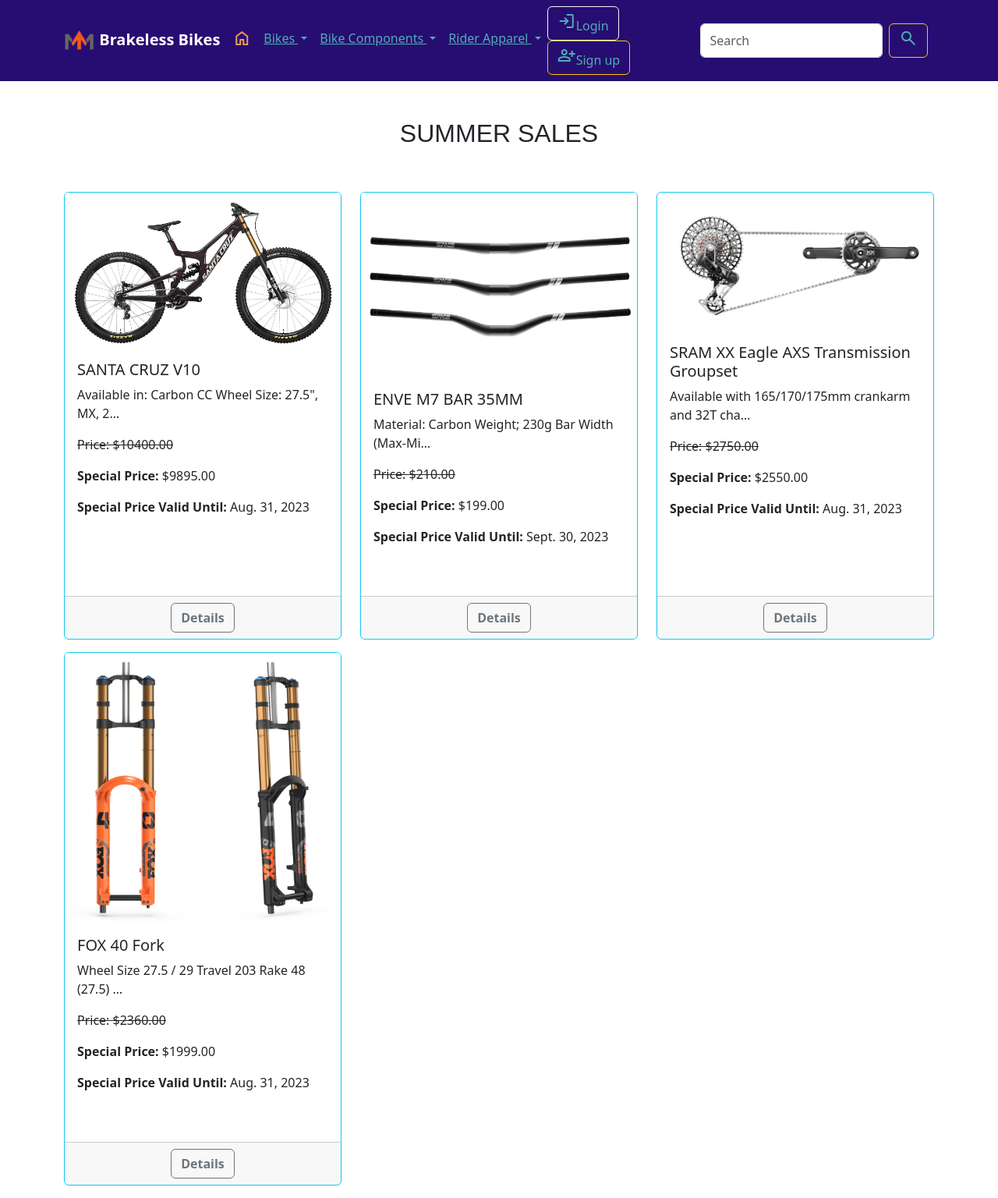
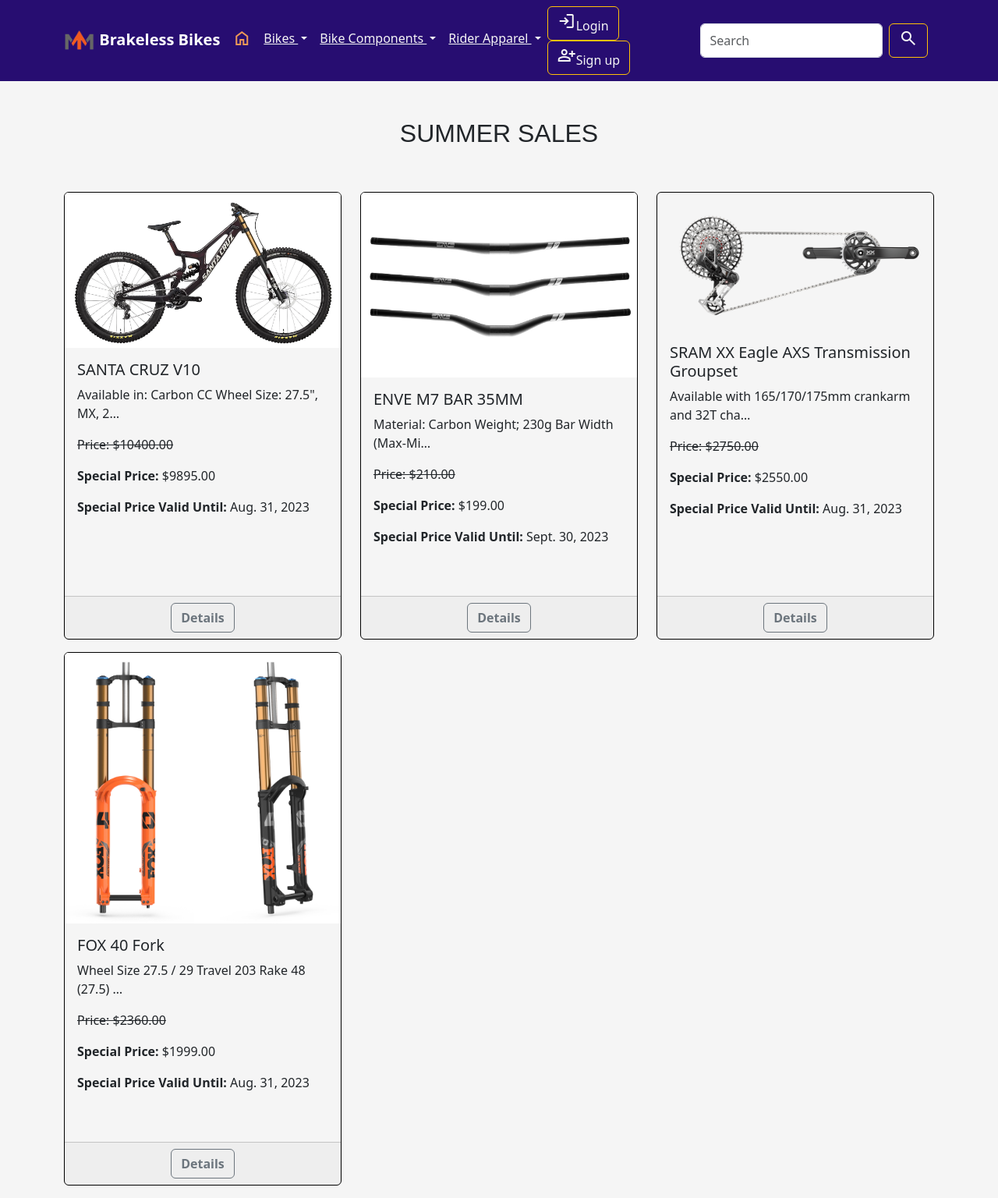
Before and after one commit to madmad89/BrakelessBikeStore, a Django app: page / in a window 1280 px wide. Shown: the whole page at 78% size. Run offline with Django 4.2, Linux system fonts and the light colour scheme; data comes from the database, SQL or seed files in the repository; both versions use the stored data as it was after the commit.

Commit message:
update color navbar, homepage and card

```diff
--- a/templates/home_page.html
+++ b/templates/home_page.html
@@ -5,7 +5,8 @@
 {% block title %} Home Page {% endblock %}
 
 {% block content %}
-{#    <div style="background-image: url('static/bicycle_images/green_action1.jpg'); background-size: cover;">#}
+{#    <div style="background-size: cover; background: url('static/bicycle_images/green_action1.jpg')">#}
+    <div style="background-color: #F5F5F5FF">
         <div class="container-lg">
             <div class="mb-4 text-center" style="font-family: Druk,fantasy">
                 <br><br>
@@ -15,7 +16,7 @@
             <div class="row">
                 {% for product in products %}
                     <div class="col-md-4 mb-3">
-                    <div class="card border-info mb-3 h-100">
+                        <div class="card border-black mb-3 h-100" style="background-color: whitesmoke">
                             {% if product.special_price %}
                                 <img src="{{ product.image.url }}" class="card-img-top" alt="{{ product.name }}">
                             {% endif %}
--- a/templates/nav_bar.html
+++ b/templates/nav_bar.html
@@ -17,12 +17,12 @@
                 </li>
                 {% for category in categories %}
                     <li class="nav-item dropdown">
-                        <a class="nav-link dropdown-toggle text-decoration-underline" style="color: #4faeb4;" href="#" role="button"
+                        <a class="nav-link dropdown-toggle text-decoration-underline" style="color: whitesmoke" href="#" role="button"
                             data-bs-toggle="dropdown"
                             aria-expanded="false">
                             {{ category.name }}
                         </a>
-                        <ul class="dropdown-menu" style="background-color: #4faeb4;">
+                        <ul class="dropdown-menu" style="background-color: whitesmoke">
                             {% for subcategory in category.subcategories %}
                                 <li><a class="dropdown-item"
                                         href="{% url 'category_details' subcategory.id %}">{{ subcategory.name }}</a>
@@ -39,9 +39,9 @@
                             <div class="dropdown row-md-4">
                                 <button
                                         class="btn btn-outline dropdown-toggle me-2" type="button" data-bs-toggle="dropdown"
-                                        aria-expanded="false" style="color: #4faeb4;"><span class="material-symbols-outlined">personal_injury</span>
+                                        aria-expanded="false" style="color: whitesmoke;"><span class="material-symbols-outlined">personal_injury</span>
                                 </button>
-                                <ul class="dropdown-menu" style="color: #4faeb4;">
+                                <ul class="dropdown-menu" style="color: whitesmoke">
                                     <li><a class="dropdown-item" href="{% url 'password_change' %}">
                                         <span class="material-symbols-outlined">password</span> Change password</a></li>
                                     <li><a class="dropdown-item" href="{% url 'logout' %}">
@@ -49,21 +49,21 @@
                                 </ul>
                             </div>
                             <div>
-                                <a class="btn me-2" style="color: #4faeb4;" href="{% url 'open_cart' %}">
+                                <a class="btn me-2" style="color: whitesmoke" href="{% url 'open_cart' %}">
                                 <span class="material-symbols-outlined">shopping_cart</span> ({{ product_count }})</a>
                             </div>
 {#                        </div>#}
                     </div>
                 {% else %}
-                    <a href='{% url 'login' %}' class="btn btn-outline-light" style="color: #4faeb4;">
+                    <a href='{% url 'login' %}' class="btn btn-outline-warning" style="color: whitesmoke">
                     <span class="material-symbols-outlined">login</span>Login</a>
-                    <a href="{% url 'create-user' %}" class="btn btn-outline-warning me-2" style="color: #4faeb4;">
+                    <a href="{% url 'create-user' %}" class="btn btn-outline-warning me-2" style="color: whitesmoke">
                         <span class="material-symbols-outlined">person_add</span>Sign up</a>
                 {% endif %}
             </div>
             <form class="d-flex" role="search">
                 <input class="form-control me-2" type="search" placeholder="Search" aria-label="Search">
-                <button class="btn btn-outline-warning me-2" style="color: #4faeb4;" type="submit">
+                <button class="btn btn-outline-warning me-2" style="color: whitesmoke" type="submit">
                     <span class="material-symbols-outlined">search</span></button>
             </form>
 
--- a/templates/product_list.html
+++ b/templates/product_list.html
@@ -11,7 +11,7 @@
         <div class="row">
             {% for product in products %}
                 <div class="col-md-3 mb-3">
-                    <div class="card border-info mb-3 h-100">
+                    <div class="card border-black mb-3 h-100">
                         {% if product.image %}
                             <img src="{{ product.image.url }}" class="card-img-top my-4" alt="{{ product.name }}">
                         {% endif %}
```
Also changed, not shown: db.sqlite3. Lines whose indentation alone changed are shown as unchanged.
